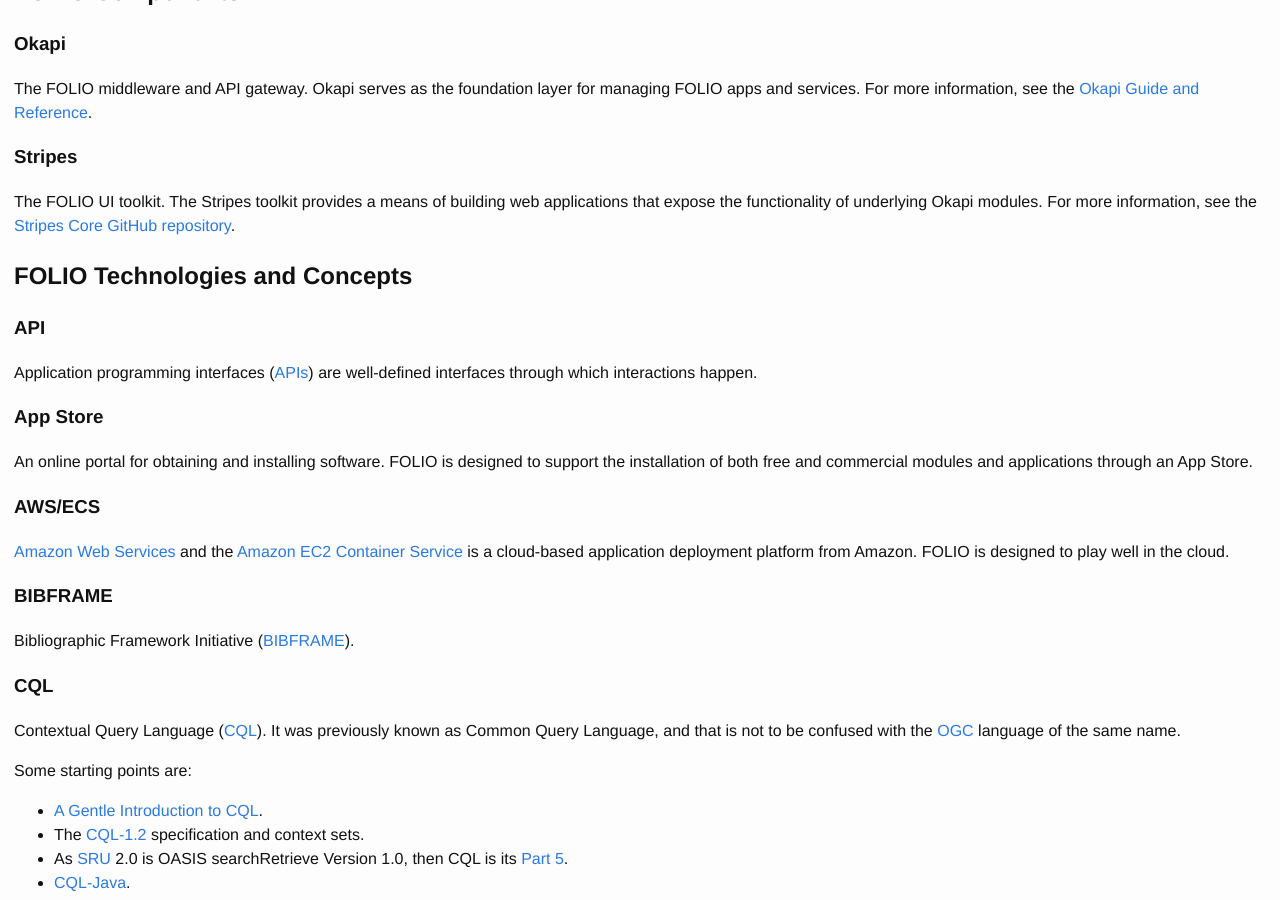
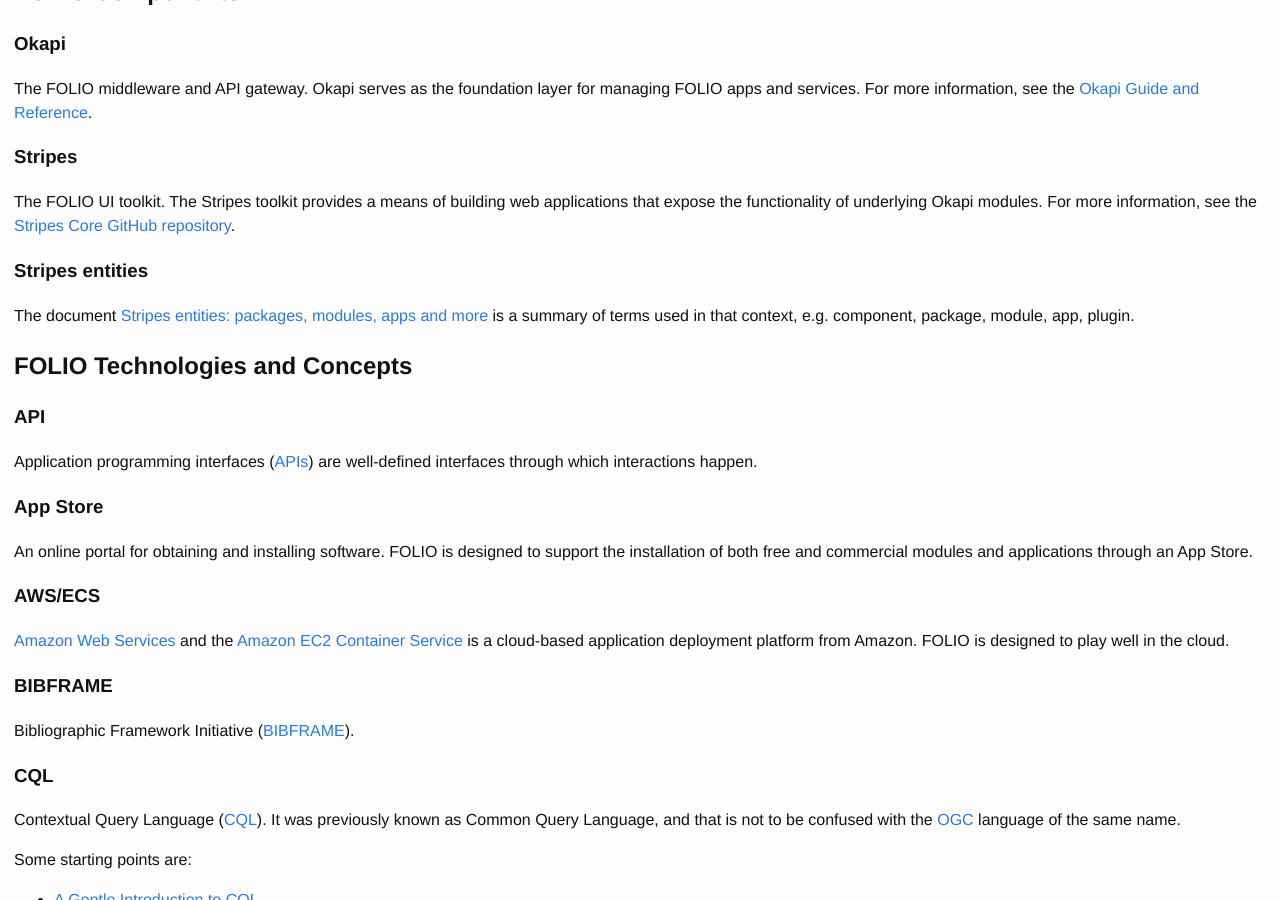
Before and after one commit to folio-org/folio-org.github.io, a Jekyll site: the page built from doc/glossary.md, in a window 1280 px wide and 900 px high, scrolled down 314 px. Built offline with Jekyll 4.4.1, drawn with Linux system fonts in a browser that asks for light colours; nearby versions of some CDN libraries.

Commit message:
Link new doc Stripes entities

```diff
--- a/doc/glossary.md
+++ b/doc/glossary.md
@@ -25,6 +25,12 @@
 web applications that expose the functionality of underlying Okapi
 modules. For more information, see the
 [Stripes Core GitHub repository](https://github.com/folio-org/stripes-core).
+
+### Stripes entities
+
+The document
+[Stripes entities: packages, modules, apps and more](https://github.com/folio-org/stripes-core/blob/master/doc/modules-apps-etc.md)
+is a summary of terms used in that context, e.g. component, package, module, app, plugin.
 
 ## FOLIO Technologies and Concepts
 
```
Also changed, not shown: doc/index.md (+1 -0 lines).
